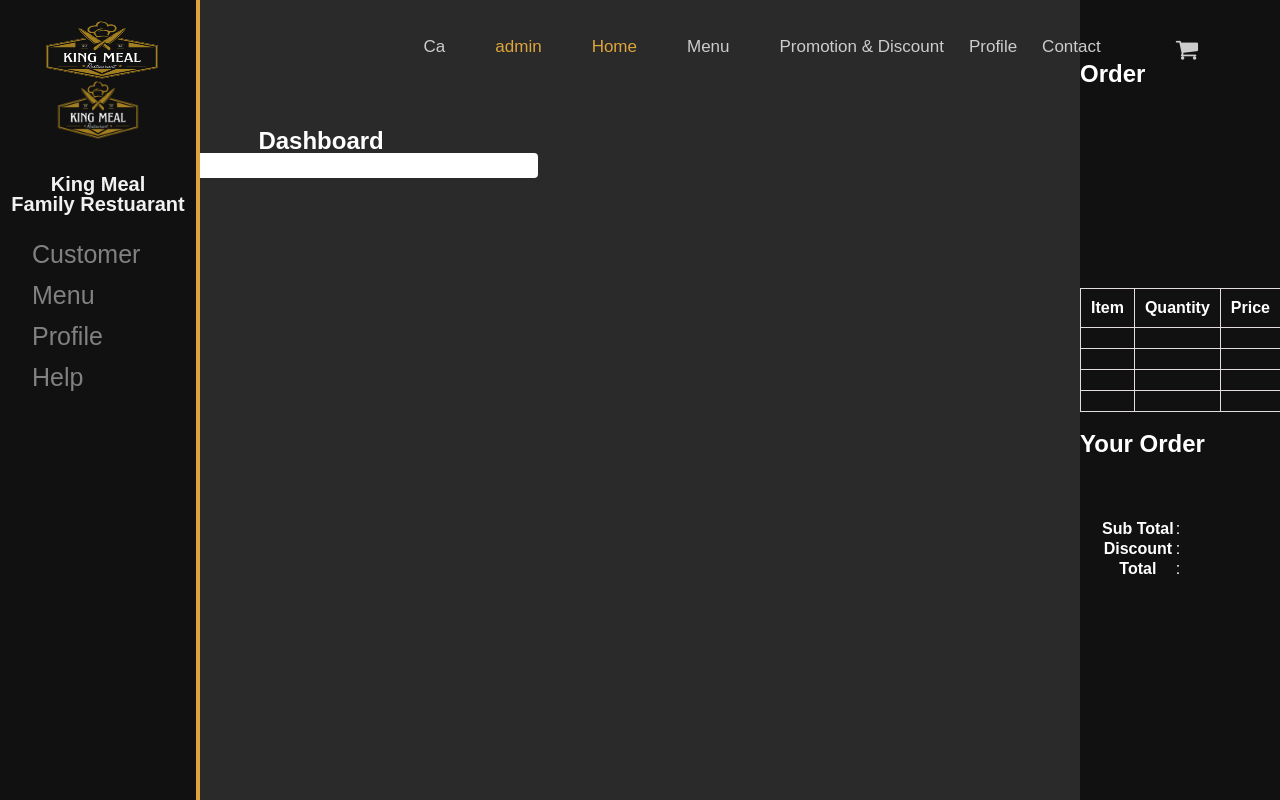
After one commit to tha-rusha/Restaurant, a PHP site: page /pages/chasier.php in a window 1280 px wide. The commit adds this page. Run offline with PHP 8.4, Linux system fonts and the light colour scheme; lists and menus that the app fills with data are empty.

Commit message:
Cashier Page
Cashier 1

```diff
--- a/css/dashboard.css
+++ b/css/dashboard.css
@@ -4,6 +4,7 @@ body {
 }
 
 .topnav {
+    padding-top: 80px;
     background-color: #333;
     color: #f1f1f1;
     display: flex;
@@ -44,7 +45,40 @@ body {
     background-color: #111;
     overflow-x: hidden;
     padding-top: 60px; /* Adjust for the top navbar height */
-    border-right: 4px solid red;
+    border-right: 4px solid #dda53c;
+}
+
+.sidenav-r {
+    height: 100%;
+    width: 200px;
+    position: fixed;
+    z-index: 1;
+    top: 0;
+    right: 0;
+    background-color: #111;
+    overflow-x: hidden;
+    padding-top: 60px; /* Adjust for the top navbar height */
+
+}
+.order-table {
+    width: 50%;
+    margin-top: 100%;
+    border-collapse: collapse;
+}
+.order-table th, .order-table td {
+    border: 1px solid #e4dddd;
+    padding: 10px;
+    text-align: left;
+}
+.order-total {
+    margin-top: 20px;
+    padding-left: 20px;
+}
+.order-total h2 {
+    font-size: 24px;
+}
+.order-total-table {
+    margin-top: 20px;
 }
 
 .logo {
--- a/index.php
+++ b/index.php
@@ -33,6 +33,7 @@
     <img src="images/kingmeal.png" width="140" height="100" >
 
         <ul class="navlist">
+        <li><a href="pages/chasier.php">Ca </a></li>
         <li><a href="pages/dashboard.php" class="active">admin</a></li>
             <li><a href="#home" class="active">Home</a></li>
             <li><a href="#menu">Menu </a></li>
@@ -48,6 +49,8 @@
             <li><a href="#contact">Contact</a></li>
 
             <li><a href="pages/cart.php"><i style="font-size:24px" class="fa">&#xf07a;</i></a></li>
+
+
 
         </ul>
 
--- /dev/null
+++ b/pages/chasier.php
@@ -0,0 +1,150 @@
+<!DOCTYPE html>
+<html>
+<head>
+    <meta name="viewport" content="width=device-width, initial-scale=1">
+    <link rel="stylesheet" type="text/css" href="../css/style.css">
+    <link rel="stylesheet" type="text/css" href="../css/dashboard.css">
+    <script src="../js/dashboard.js"></script>
+    <link rel="stylesheet" href="https://cdnjs.cloudflare.com/ajax/libs/font-awesome/4.7.0/css/font-awesome.min.css">
+</head>
+<body>
+
+<header>
+    <img src="../images/kingmeal.png" width="140" height="100" >
+
+
+
+        <ul class="navlist">
+        <li><a href="pages/chasier.php">Ca </a></li>
+        <li><a href="pages/dashboard.php" class="active">admin</a></li>
+            <li><a href="../index.php" class="active">Home</a></li>
+            <li><a href="#menu">Menu </a></li>
+            <li><a href="#services">Promotion & Discount</a></li>
+            <div class="dropdown">
+  <button class="dropbtn-">Profile</button>
+  <div class="dropdown-content">
+    <a href="#">Profile</a>
+    <a href="pages/register.php">Register</a>
+    <a href="pages/loging.php">Login</a>
+  </div>
+</div>
+            <li><a href="#contact">Contact</a></li>
+            <li><a href="pages/cart.php"><i style="font-size:24px" class="fa">&#xf07a;</i></a></li>
+        </ul>
+        <div class="bx bx-menu" id="menu-icon">
+
+        <div class="header-content">
+
+    </header>
+<br>
+<section class=search>
+<!-- <div class="topnav"> -->
+    <h1 class="page-name">Dashboard</h1>
+    <div class="search-bar">
+        <input type="text" placeholder="Search...">
+    </div>
+<!-- </div> -->
+</section>
+
+<div class="sidenav">
+    <div class="logo">
+        <img src="../images/kingmeal.png" alt="Your Logo">
+        <h1>King Meal<br>Family Restuarant</h1>
+    </div>
+    <a href="../index.php">Customer</a>
+    <a href="#">Menu</a>
+    <a href="#">Profile</a>
+    <a href="#">Help</a>
+</div>
+
+<div class="sidenav-r">
+<div class="sidebar right">
+    <h2>Order</h2>
+
+      <table class="order-table">
+        <thead>
+          <tr>
+            <th>Item</th>
+            <th>Quantity</th>
+            <th>Price</th>
+          </tr>
+        </thead>
+        <tbody>
+          <tr>
+            <td></td>
+            <td></td>
+            <td></td>
+          </tr>
+          <tr>
+            <td></td>
+            <td></td>
+            <td></td>
+          </tr>
+          <tr>
+            <td></td>
+            <td></td>
+            <td></td>
+          </tr>
+          <tr>
+            <td></td>
+            <td></td>
+            <td></td>
+          </tr>
+        </tbody>
+      </table>
+      <br>
+      <h2> Your Order </h2>
+      <div class="order-total">
+
+        <table class="order-total-table"><br>
+          <tr>
+            <th></th>
+            <td></td>
+          </tr>
+          <tr>
+            <th>Sub Total</th>
+            <td>:</td>
+          </tr>
+          <tr>
+            <th>Discount</th>
+            <td>:</td>
+          </tr>
+          <tr>
+         <th>Total</th>
+            <td>:</td>
+          </tr>
+
+        </table>
+
+      </div>
+
+
+
+
+
+<!--
+<div class="card" id="database-card">
+    <div class="card-header">
+        <img src="110.png" alt="Card Icon">
+        <h2>Database Tables</h2>
+    </div>
+    <div class="card-content">
+        <button onclick="loadDatabaseTables()">Load Tables</button>
+        <div id="table-data"></div>
+    </div>
+    <div class="card-footer">
+        <p>Card Footer</p>
+    </div>
+</div>-->
+
+<!-- Add this code within your <body> element -->
+<div id="myModal" class="modal">
+    <div class="modal-content">
+        <span class="close" onclick="closeModal()">&times;</span>
+        <h2>Database Tables</h2>
+        <div id="table-data"></div>
+    </div>
+</div>
+
+</body>
+</html>
```
